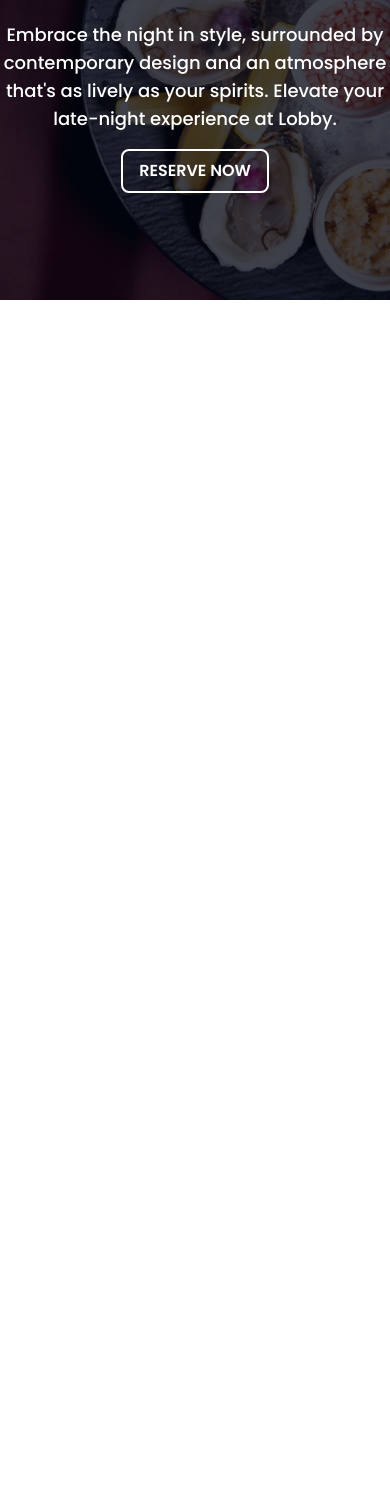
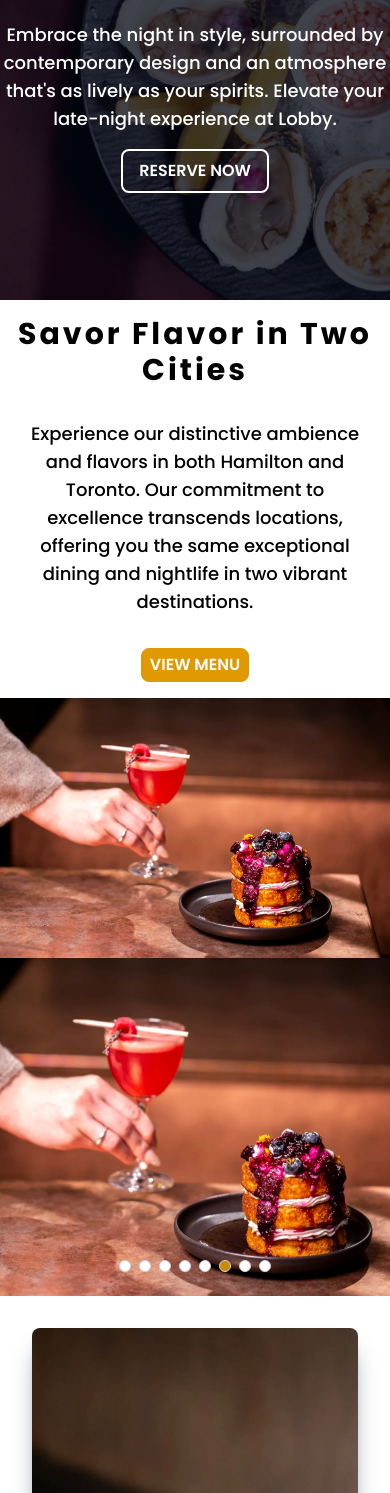
Before and after one commit to GlebTc/lobby, a Next.js app: page / in a window 390 px wide. Shown: the part 1341-2834 px from the top of the page. Before the commit the page ends 1641 px from the top, so only its background shows below. Built offline with nearby package versions, Linux system fonts and the light colour scheme.

Commit message:
all sections completed

```diff
--- a/src/app/globals.css
+++ b/src/app/globals.css
@@ -14,5 +14,13 @@ h1 {
 
 
 p {
-  @apply text-lg sm:text-2xl font-[500];
+  @apply text-lg sm:text-2xl font-[500] text-center;
 }
+
+.floating_container {
+  @apply md:shadow-xl md:shadow-gray-400 md:rounded-lg;
+}
+
+.floating_container_all {
+  @apply shadow-xl shadow-gray-400 rounded-lg mb-8;
+}
--- a/src/app/page.tsx
+++ b/src/app/page.tsx
@@ -1,6 +1,9 @@
 import MainHeroVideo from '@/src/components/main/MainHeroVideo';
 import MainSectionOne from '../components/main/MainSectionOne';
 import MainSectionTwo from '../components/main/MainSectionTwo';
+import MainSectionThree from '../components/main/MainSectionThree';
+import MainGallery from '../components/main/MainGallery';
+import MainSectionFour from '../components/main/MainSectionFour';
 
 export default function Home() {
   return (
@@ -8,6 +11,9 @@ export default function Home() {
       <MainHeroVideo />
       <MainSectionOne />
       <MainSectionTwo />
+      <MainSectionThree />
+      <MainGallery />
+      <MainSectionFour />
     </main>
   );
 }
--- /dev/null
+++ b/src/components/main/MainGallery.tsx
@@ -0,0 +1,70 @@
+'use client';
+import { useState } from 'react';
+import Image from 'next/image';
+
+const MainGallery = () => {
+  const componentName = 'MAIN_PAGE_GALLERY';
+  const imageUrlNumber: number[] = [1, 2, 3, 4, 5, 6, 7, 8];
+  const [currentIndex, setCurrentIndex] = useState<number>(3);
+  const [timerOn, setTimerOn] = useState<boolean>(true);
+
+  setTimeout(() => {
+    if (timerOn) {
+      const nextIndex = currentIndex + 1;
+      setCurrentIndex(nextIndex >= imageUrlNumber.length ? 0 : nextIndex);
+    }
+  }, 3000);
+
+  return (
+    <div
+      className={`${componentName}_MAIN_CONTAINER relative h-[40dvh] sm:h-[450px] md:h-[80dvh] w-full p-4`}
+    >
+      {imageUrlNumber.map((number, index) => {
+        return (
+          <div
+            key={index}
+            className={`absolute top-0 left-0 w-[100%] h-[100%]
+            ${
+              currentIndex === index
+                ? 'opacity-100 duration-500 transition-opacity'
+                : 'opacity-0 duration-500 transition-opacity'
+            }
+            `}
+          >
+            <Image
+              src={`/assets/gallery/gallery_img_0${number}.webp`}
+              alt={`gallery_img_0${number}`}
+              fill
+              className='object-cover w-full h-full'
+            />
+          </div>
+        );
+      })}
+      <div
+        className={`${componentName}_NAVIGATION_DOTS_CONTAINER absolute bottom-4 left-0 right-0 flex justify-center gap-2 z-[5] p-2 w-fit mx-auto`}
+        onMouseEnter={() => {
+          setTimerOn(false);
+        }}
+        onMouseLeave={() => {
+          setTimerOn(true);
+        }}
+      >
+        {imageUrlNumber.map((_, index) => (
+          <button
+            aria-label='Advantages Slider Navigation Dot'
+            title='Navigation Dot'
+            key={index}
+            className={`w-3 h-3 rounded-full bg-white border border-gray-300 ${
+              index === currentIndex ? 'bg-yellow-600' : ''
+            }`}
+            onClick={() => {
+              setCurrentIndex(index);
+            }}
+          />
+        ))}
+      </div>
+    </div>
+  );
+};
+
+export default MainGallery;
--- /dev/null
+++ b/src/components/main/MainSectionFour.tsx
@@ -0,0 +1,58 @@
+import Image from 'next/image';
+import main_section_four_img from '@/public/assets/main_section_four_img.webp';
+import main_section_four_img_two from '@/public/assets/main_section_four_img_two.webp';
+
+const MainSectionFour = () => {
+  const componentName = 'MAIN_SECTION_FOUR';
+  return (
+    <div
+      className={`${componentName}_MAIN_CONTAINER h-fit grid md:grid-cols-2 md:my-8 md:mx-4`}
+    >
+      <div
+        className={`${componentName}_EXPLORE_MENU_ONE_CONTAINER p-8 flex flex-col justify-start items-center gap-4`}
+      >
+        <Image
+          src={main_section_four_img}
+          alt='Main Hero Menu Image Four'
+          className='w-[100%] h-[80dvh] object-cover floating_container_all'
+        />
+        <div
+          className={`${componentName}_HEADINGS_CONTAINER text-3xl font-[700] tracking-widest flex flex-col items-center`}
+        >
+          <h2>Indulge in Weekend Bliss</h2>
+        </div>
+        <p>
+          Brunch like never before. From classics to innovative creations, our
+          menu is a celebration of weekend indulgence
+        </p>
+        <div className='uppercase border-2 border-white px-4 py-2 bg-[#E09900] w-fit'>
+          Explore Menu
+        </div>
+      </div>
+      <div
+        className={`${componentName}_EXPLORE_MENU_TWO_CONTAINER p-8 flex flex-col justify-center items-center gap-4`}
+      >
+        <Image
+          src={main_section_four_img_two}
+          alt='Main Hero Menu Image Four'
+          className='w-[100%] h-[80dvh] object-cover floating_container_all'
+        />
+        <div
+          className={`${componentName}_HEADINGS_CONTAINER text-3xl font-[700] tracking-widest flex flex-col items-center`}
+        >
+          <h2 className='text-center'>Elegance Meets Excellence</h2>
+        </div>
+        <p>
+          As the sun sets, join us for a dinner that transcends the ordinary.
+          Immerse yourself in an evening of culinary delight and sophisticated
+          ambiance.
+        </p>
+        <div className='uppercase border-2 border-white px-4 py-2 bg-[#E09900] w-fit'>
+          Explore Menu
+        </div>
+      </div>
+    </div>
+  );
+};
+
+export default MainSectionFour;
--- a/src/components/main/MainSectionOne.tsx
+++ b/src/components/main/MainSectionOne.tsx
@@ -5,14 +5,15 @@ const MainSectionOne = () => {
   const componentName = 'MAIN_SECTION_ONE';
   return (
     <div
-      className={`${componentName}_MAIN_CONTAINER h-fit grid md:grid-cols-2 md:my-8 lg:mx-4`}
+      className={`${componentName}_MAIN_CONTAINER h-fit grid md:grid-cols-2 md:my-8 lg:mx-4 md:p-4`}
     >
-              <div
+      <div
         className={`${componentName}_IMG_CONTAINER h-full flex items-center`}
       >
         <Image
           src={main_section_one_img}
           alt='Main Hero Menu Image One'
+          className='floating_container'
         />
       </div>
       <div
@@ -36,7 +37,6 @@ const MainSectionOne = () => {
           view menu
         </a>
       </div>
-
     </div>
   );
 };
--- /dev/null
+++ b/src/components/main/MainSectionThree.tsx
@@ -0,0 +1,91 @@
+import Image from 'next/image';
+import main_section_three_img from '@/public/assets/main_section_three_img.webp';
+
+const MainSectionThree = () => {
+  const componentName = 'MAIN_SECTION_THREE';
+  return (
+    <div
+      className={`${componentName}_MAIN_CONTAINER h-fit grid md:grid-cols-2 md:my-8 lg:mx-4 md:p-4`}
+    >
+      <div
+        className={`${componentName}_IMG_CONTAINER h-full flex items-center order-2`}
+      >
+        <Image
+          src={main_section_three_img}
+          alt='Main Hero Menu Image One'
+          className='floating_container'
+        />
+      </div>
+      <div
+        className={`${componentName}_CONTENT_CONTAINER flex flex-col items-center justify-center gap-8 h-full p-4 lg:p-12 text-center sm:min-h-[331px]`}
+      >
+        <div
+          className={`${componentName}_HEADINGS_CONTAINER text-3xl font-[700] tracking-widest flex flex-col items-center`}
+        >
+          <h2 className='text-center'>Savor Flavor in Two Cities</h2>
+        </div>
+        <p className='text-center'>
+          Experience our distinctive ambience and flavors in both Hamilton and
+          Toronto. Our commitment to excellence transcends locations, offering
+          you the same exceptional dining and nightlife in two vibrant
+          destinations.
+        </p>
+        <a
+          href='#'
+          className={`${componentName}_NAVBAR_RESERVATION_BUTTON uppercase font-[600] px-2 py-1 rounded-lg bg-[var(--main-text-color)] text-white border-[1px] border-[var(--main-text-color)] hover:bg-[var(--main-bg-color)] duration-[var(--main-duration)] hover:text-black`}
+        >
+          view menu
+        </a>
+      </div>
+    </div>
+    // <div className={`${componentName}_MAIN_CONTAINER h-fit`}>
+    //   <div className='grid md:grid-cols-2 md:my-8 lg:mx-4'>
+    //     <div
+    //       className={`${componentName}_CONTENT_CONTAINER_ONE flex flex-col items-center justify-center gap-2 lg:gap-4 h-full p-4 text-center sm:min-h-[331px]`}
+    //     >
+    //       <div
+    //         className={`${componentName}_HEADINGS_CONTAINER text-3xl font-[700] tracking-widest flex flex-col items-center `}
+    //       >
+    //         <h2 className='text-center'>Savor Flavor in Two Cities</h2>
+    //       </div>
+    //       <p className='text-center'>
+    //         Experience our distinctive ambience and flavors in both Hamilton and
+    //         Toronto. Our commitment to excellence transcends locations, offering
+    //         you the same exceptional dining and nightlife in two vibrant
+    //         destinations.
+    //       </p>
+    //       <div className='uppercase border-2 border-white px-4 py-2 bg-[#E09900]'>
+    //         view locations
+    //       </div>
+    //     </div>
+    //     <div className={`${componentName}_IMG_CONTAINER sm:min-h-[421px] flex items-center`}>
+    //       <Image
+    //         src={main_section_three_img}
+    //         alt='Main Hero Menu Image Three'
+    //       />
+    //     </div>
+    //   </div>
+    //   <div
+    //     className={`${componentName}_CONTENT_CONTAINER_TWO flex flex-col items-center justify-center gap-2 lg:gap-4 h-[261px] p-4 text-center bg-[#FFF9EF] sm:min-h-[261px]`}
+    //   >
+    //     <div
+    //       className={`${componentName}_HEADINGS_CONTAINER text-3xl font-[700] tracking-widest flex flex-col items-center`}
+    //     >
+    //       <h2 className='text-center'>Delicious Culinary Masterpieces</h2>
+    //     </div>
+    //     <p className='text-center'>
+    //       Explore a carousel of flavors. Our menu is a symphony of culinary
+    //       masterpieces designed to elevate your dining experience
+    //     </p>
+    //     <a
+    //       href='#'
+    //       className={`${componentName}_NAVBAR_RESERVATION_BUTTON uppercase font-[600] px-2 py-1 rounded-lg bg-[var(--main-text-color)] text-white border-[1px] border-[var(--main-text-color)] hover:bg-[var(--main-bg-color)] duration-[var(--main-duration)] hover:text-black`}
+    //     >
+    //       view locations
+    //     </a>
+    //   </div>
+    // </div>
+  );
+};
+
+export default MainSectionThree;
--- a/src/components/navbar/mobile/MobileMenu.tsx
+++ b/src/components/navbar/mobile/MobileMenu.tsx
@@ -40,7 +40,7 @@ const MobileMenu = ({
             <Image
               src={lobby_logo}
               alt='Logo | Web Development Hamilton'
-              className='cursor-pointer object-contain floating_container'
+              className='cursor-pointer object-contain'
             />
           </a>
           <AiOutlineClose
```
